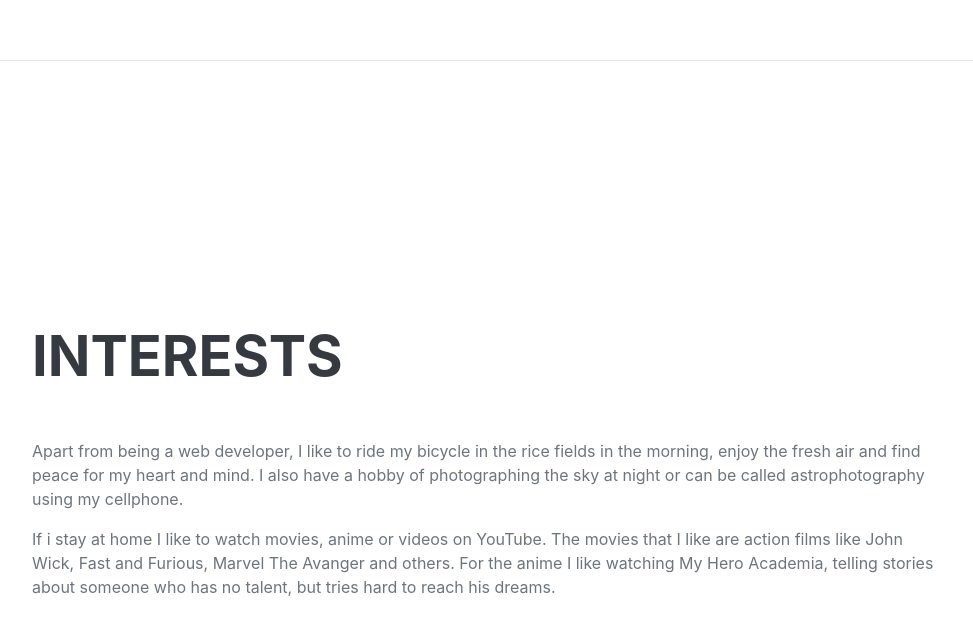
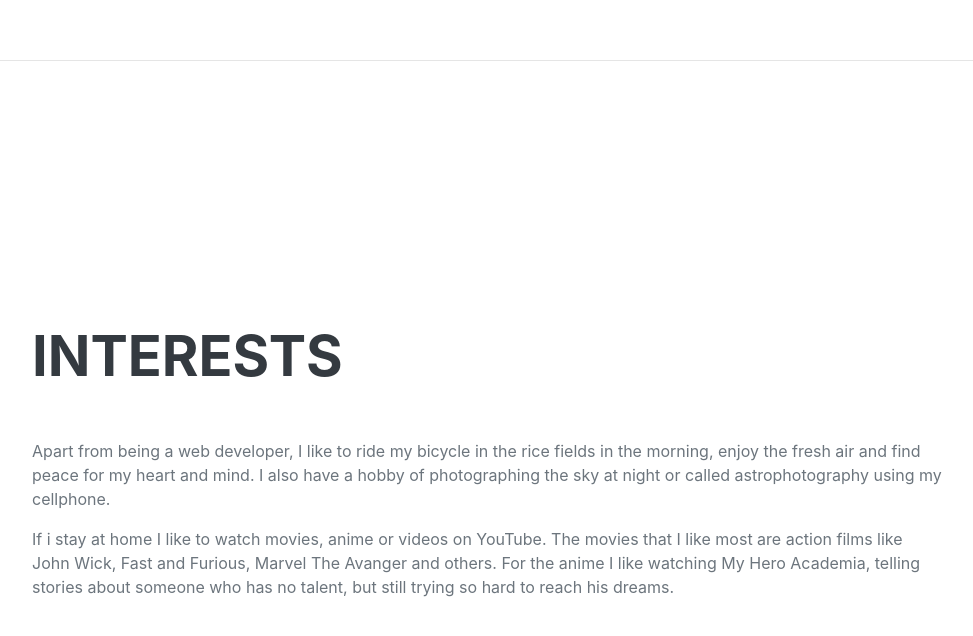
Before and after one commit to fitraashari/fitraashari.github.io, a plain HTML site: page index.html in a window 1280 px wide. Shown: the part 3143-3779 px from the top of the page, without its empty margins (288-1261 px from the left). Drawn offline with nearby package versions, Linux system fonts and the light colour scheme; a web font is replaced by a local one.

Commit message:
fix typo (2)

```diff
--- a/index.html
+++ b/index.html
@@ -138,8 +138,8 @@
             <section class="resume-section" id="interests">
                 <div class="resume-section-content">
                     <h2 class="mb-5">Interests</h2>
-                    <p>Apart from being a web developer, I like to ride my bicycle in the rice fields in the morning, enjoy the fresh air and find peace for my heart and mind. I also have a hobby of photographing the sky at night or can be called astrophotography using my cellphone.</p>
-                    <p class="mb-0">If i stay at home I like to watch movies, anime or videos on YouTube. The movies that I like are action films like John Wick, Fast and Furious, Marvel The Avanger and others. For the anime I like watching My Hero Academia, telling stories about someone who has no talent, but tries hard to reach his dreams.</p>
+                    <p>Apart from being a web developer, I like to ride my bicycle in the rice fields in the morning, enjoy the fresh air and find peace for my heart and mind. I also have a hobby of photographing the sky at night or called astrophotography using my cellphone.</p>
+                    <p class="mb-0">If i stay at home I like to watch movies, anime or videos on YouTube. The movies that I like most are action films like John Wick, Fast and Furious, Marvel The Avanger and others. For the anime I like watching My Hero Academia, telling stories about someone who has no talent, but still trying so hard to reach his dreams.</p>
                 </div>
             </section>
             <hr class="m-0" />
```
